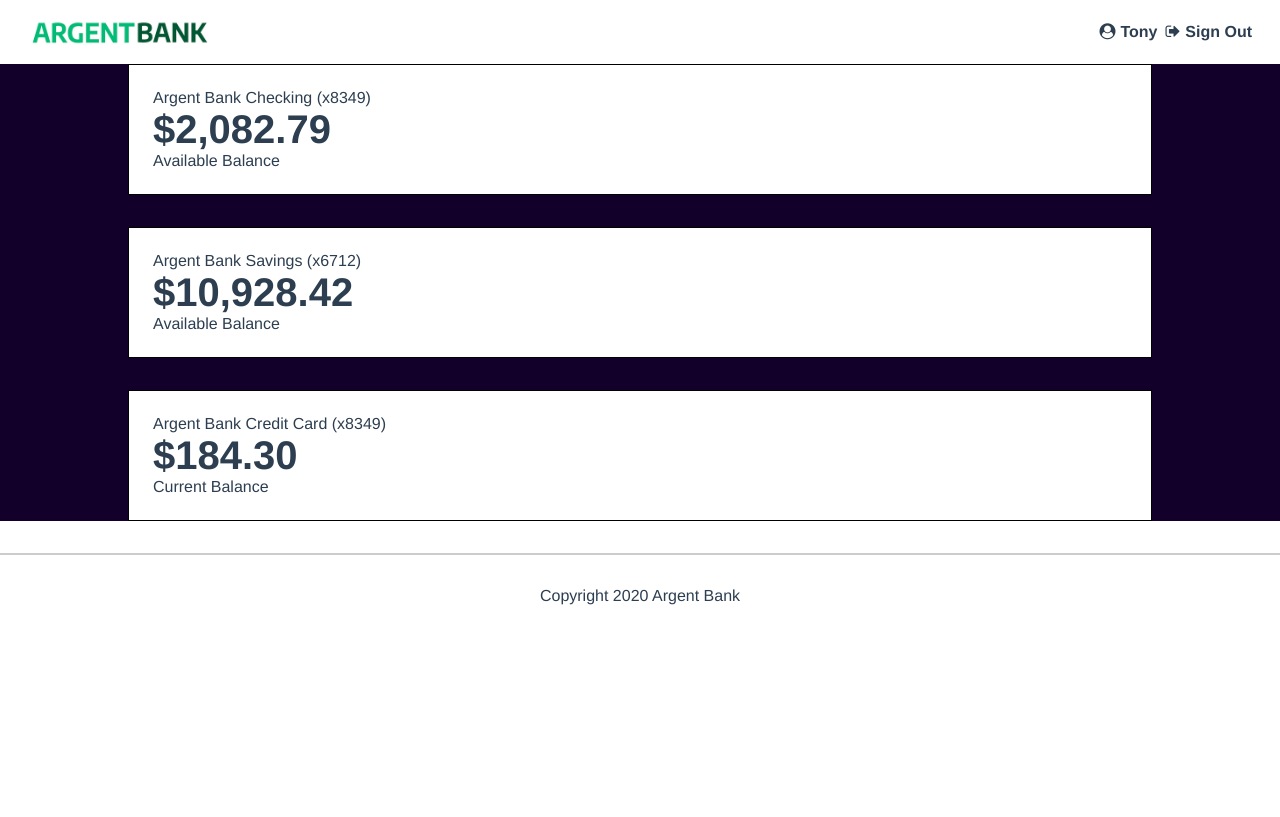
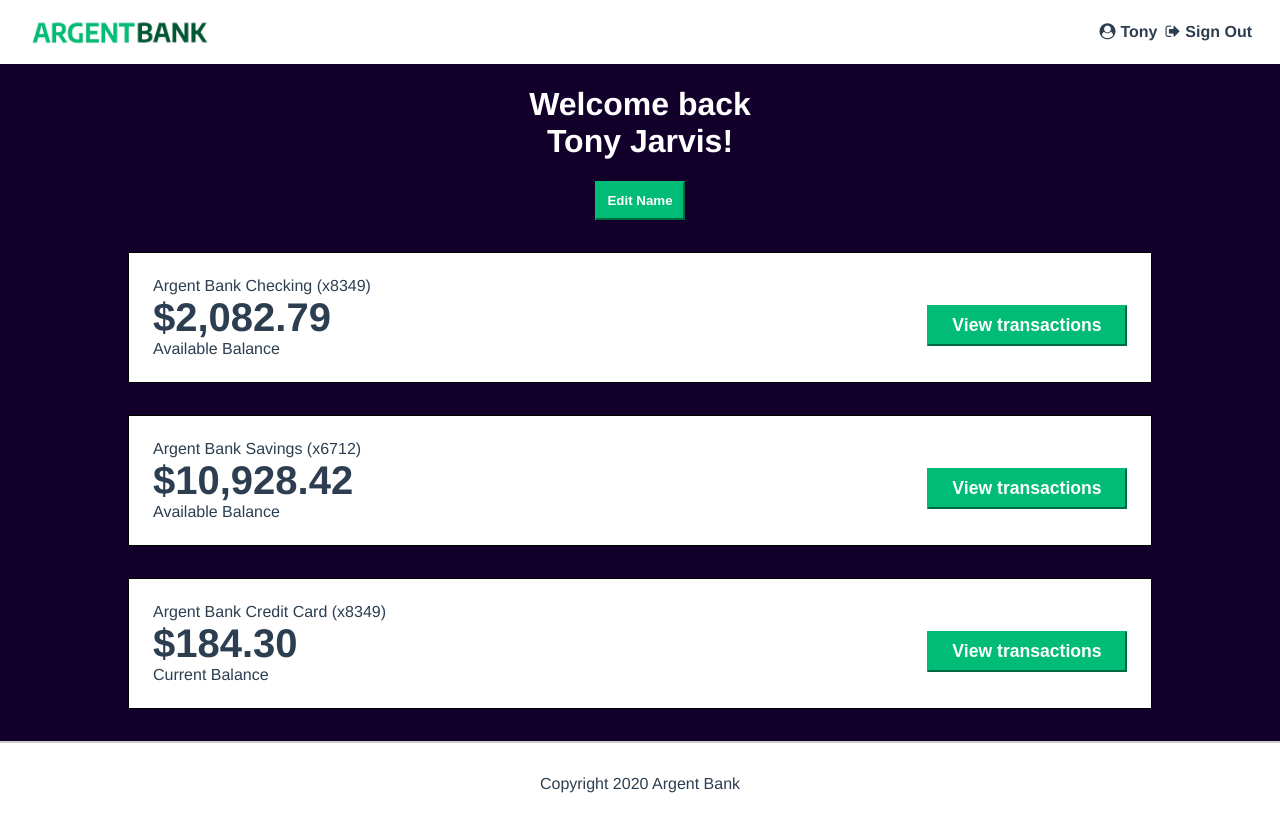
Before and after one commit to Amalynn/oc-iw-p11-argentbank-frontend, a React (Vite) app: page /user-account in a window 1280 px wide. Built offline with nearby package versions, Linux system fonts and the light colour scheme.

Commit message:
Structure update for the AccountCard component, Button and Layout components created, update UserAccount page

```diff
--- a/src/App.jsx
+++ b/src/App.jsx
@@ -1,9 +1,10 @@
-import Footer from './components/Footer';
-import Header from './components/Header';
+import Footer from './components/Layout/Footer';
+import Header from './components/Layout/Header';
 import HomePage from './pages/HomePage';
 import SignIn from './pages/SignIn';
 import Error404 from './pages/Error404';
 import UserAccount from './pages/UserAccount';
+import Layout from './components/Layout/Layout';
 import {
     BrowserRouter as Router,
     Routes,
@@ -14,6 +15,7 @@ import {
 export default function App() {
     return (
         <Router>
+            <Layout>
                 <Header />
 
                 <Routes>
@@ -21,10 +23,14 @@ export default function App() {
                     <Route path="/sign-in" element={<SignIn />} />
                     <Route path="/user-account" element={<UserAccount />} />
                     <Route path="/error404" element={<Error404 />} />
-                <Route path="*" element={<Navigate to="/error404" replace />} />
+                    <Route
+                        path="*"
+                        element={<Navigate to="/error404" replace />}
+                    />
                 </Routes>
 
                 <Footer />
+            </Layout>
         </Router>
     );
 }
--- a/src/assets/styles/main.css
+++ b/src/assets/styles/main.css
@@ -8,6 +8,9 @@ html {
 
 body {
     margin: 0;
+}
+
+.main-container {
     display: flex;
     flex-direction: column;
     min-height: 100vh;
--- a/src/components/AccountCard.jsx
+++ /dev/null
@@ -1,21 +0,0 @@
-import PropTypes from 'prop-types';
-
-export default function AccountCard({ title, amount, amountDescription }) {
-    return (
-        <section className="account">
-            <div className="account-content-wrapper">
-                <h3 className="account-title">{title}</h3>
-                <p className="account-amount">${amount}</p>
-                <p className="account-amount-description">
-                    {amountDescription}
-                </p>
-            </div>
-        </section>
-    );
-}
-
-AccountCard.propTypes = {
-    title: PropTypes.string.isRequired,
-    amount: PropTypes.string.isRequired,
-    amountDescription: PropTypes.string.isRequired,
-};
--- /dev/null
+++ b/src/components/AccountCard/AccountCard.jsx
@@ -0,0 +1,9 @@
+import PropTypes from 'prop-types';
+
+export default function AccountCard({ children }) {
+    return <section className="account">{children}</section>;
+}
+
+AccountCard.propTypes = {
+    children: PropTypes.node,
+};
--- /dev/null
+++ b/src/components/AccountCard/ContentAccountCard.jsx
@@ -0,0 +1,27 @@
+import PropTypes from 'prop-types';
+
+export default function ContentAccountCard({
+    title,
+    amount,
+    amountDescription,
+}) {
+    return (
+        <div className="account-content-wrapper">
+            <h3 className="account-title">{title}</h3>
+            <p className="account-amount">${amount}</p>
+            <p className="account-amount-description">{amountDescription}</p>
+        </div>
+    );
+}
+
+ContentAccountCard.propTypes = {
+    title: PropTypes.string.isRequired,
+    amount: PropTypes.string.isRequired,
+    amountDescription: PropTypes.string.isRequired,
+};
+
+// ContentAccountCard.defaultProps = {
+//     title: '',
+//     amount: '',
+//     amountDescription: '',
+// };
--- /dev/null
+++ b/src/components/Button.jsx
@@ -0,0 +1,41 @@
+import PropTypes from 'prop-types';
+
+export const BUTTON_TYPES = {
+    DEFAULT: 'default',
+    SUBMIT: 'submit',
+};
+
+export default function Button({ className, type, children }) {
+    switch (type) {
+        case BUTTON_TYPES.DEFAULT:
+            return (
+                <button type="button" className={className}>
+                    {children}
+                </button>
+            );
+        case BUTTON_TYPES.SUBMIT:
+            return (
+                <button type="submit" className={className}>
+                    {children}
+                </button>
+            );
+        default:
+            return (
+                <button type="button" className={className}>
+                    {children}
+                </button>
+            );
+    }
+}
+
+Button.propTypes = {
+    className: PropTypes.string,
+    type: PropTypes.string,
+    children: PropTypes.node,
+};
+
+// Button.defaultProps = {
+//     type: BUTTON_TYPES.DEFAULT,
+//     className: '',
+//     children: '',
+// };
--- a/src/components/Header.jsx
+++ b/src/components/Layout/Header.jsx
@@ -1,5 +1,5 @@
 import { Link, useLocation } from 'react-router-dom';
-import Logo from '../assets/logo/argentBankLogo.png';
+import Logo from '../../assets/logo/argentBankLogo.png';
 
 export default function Header() {
     const location = useLocation();
--- /dev/null
+++ b/src/components/Layout/Layout.jsx
@@ -0,0 +1,9 @@
+import PropTypes from 'prop-types';
+
+export default function Layout({ children }) {
+    return <div className="main-container">{children}</div>;
+}
+
+Layout.propTypes = {
+    children: PropTypes.node,
+};
--- a/src/pages/UserAccount.jsx
+++ b/src/pages/UserAccount.jsx
@@ -1,23 +1,65 @@
-import AccountCard from '../components/AccountCard';
+import AccountCard from '../components/AccountCard/AccountCard.jsx';
+import ContentAccountCard from '../components/AccountCard/ContentAccountCard.jsx';
+import { BUTTON_TYPES } from '../components/Button.jsx';
+import Button from '../components/Button.jsx';
 
 export default function UserAccount() {
     return (
         <main className="main bg-dark">
-            <AccountCard
+            <div className="header">
+                <h1>
+                    Welcome back
+                    <br />
+                    Tony Jarvis!
+                </h1>
+                <Button type={BUTTON_TYPES.DEFAULT} className="edit-button">
+                    Edit Name
+                </Button>
+            </div>
+            <h2 className="sr-only">Accounts</h2>
+            <AccountCard>
+                <ContentAccountCard
                     title="Argent Bank Checking (x8349)"
                     amount="2,082.79"
                     amountDescription="Available Balance"
                 />
-            <AccountCard
+                <div className="account-content-wrapper cta">
+                    <Button
+                        type={BUTTON_TYPES.DEFAULT}
+                        className="transaction-button"
+                    >
+                        View transactions
+                    </Button>
+                </div>
+            </AccountCard>
+
+            <AccountCard>
+                <ContentAccountCard
                     title="Argent Bank Savings (x6712)"
                     amount="10,928.42"
                     amountDescription="Available Balance"
                 />
-            <AccountCard
+                <Button
+                    type={BUTTON_TYPES.DEFAULT}
+                    className="transaction-button"
+                >
+                    View transactions
+                </Button>
+            </AccountCard>
+
+            <AccountCard>
+                <ContentAccountCard
                     title="Argent Bank Credit Card (x8349)"
                     amount="184.30"
                     amountDescription="Current Balance"
                 />
+                <Button
+                    type={BUTTON_TYPES.DEFAULT}
+                    className="transaction-button"
+                >
+                    View transactions
+                </Button>
+            </AccountCard>
         </main>
     );
 }
```
Also changed, not shown: src/components/Layout/Footer.jsx (renamed from src/components/Footer.jsx). Lines whose indentation alone changed are shown as unchanged.
